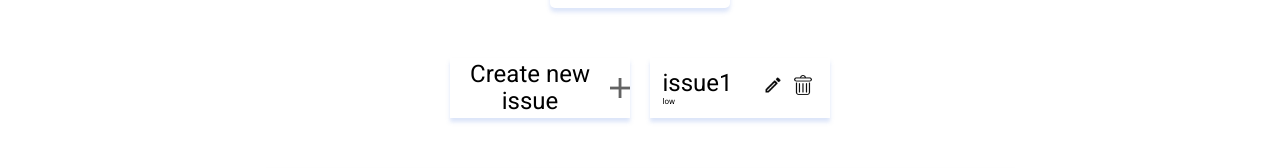
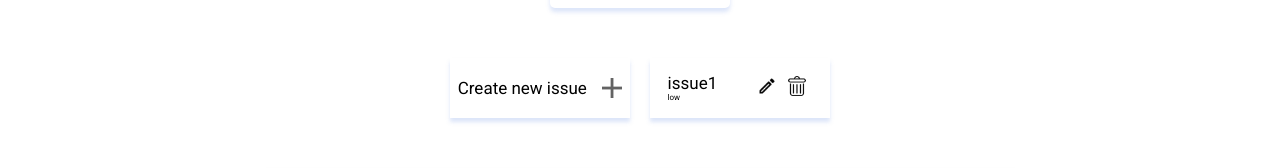
Before and after one commit to Rob-n-Dude/pointing-poker, a React (Create React App) app in the folder pointing-poker/: page / in a window 1280 px wide. Shown: the part 579-747 px from the top of the page. Built offline with nearby package versions, Linux system fonts and the light colour scheme.

Commit message:
TT-lobby-page: change structure of the project

```diff
--- a/pointing-poker/src/components/issue-card/issueCard.scss
+++ b/pointing-poker/src/components/issue-card/issueCard.scss
@@ -10,6 +10,7 @@
   flex-direction: row;
   justify-content: space-around;
   align-items: center;
+  font-size: 17px;
 
   &_image {
     width: 20px;
--- a/pointing-poker/src/components/pages/lobby/lobbySettings/LobbySettings.tsx
+++ b/pointing-poker/src/components/pages/lobby/lobbySettings/LobbySettings.tsx
@@ -1,7 +1,7 @@
 import { ChangeEvent } from 'hoist-non-react-statics/node_modules/@types/react';
 import React, { useState } from 'react';
 import { CardAmount, defaultCardValues } from '../../../../shared/cardAmounts';
-import SettingsCard from '../../../gameCard/SettingsCard';
+import SettingsCard from './gameCard/SettingsCard';
 import Switcher from '../../../switcher/Switcher';
 import './lobbySettings.scss';
 
```
Also changed, not shown: pointing-poker/src/components/pages/lobby/lobbySettings/gameCard/SettingsCard.tsx (renamed from pointing-poker/src/components/gameCard/SettingsCard.tsx), pointing-poker/src/components/pages/lobby/lobbySettings/gameCard/settingsCard.scss (renamed from pointing-poker/src/components/gameCard/settingsCard.scss).
